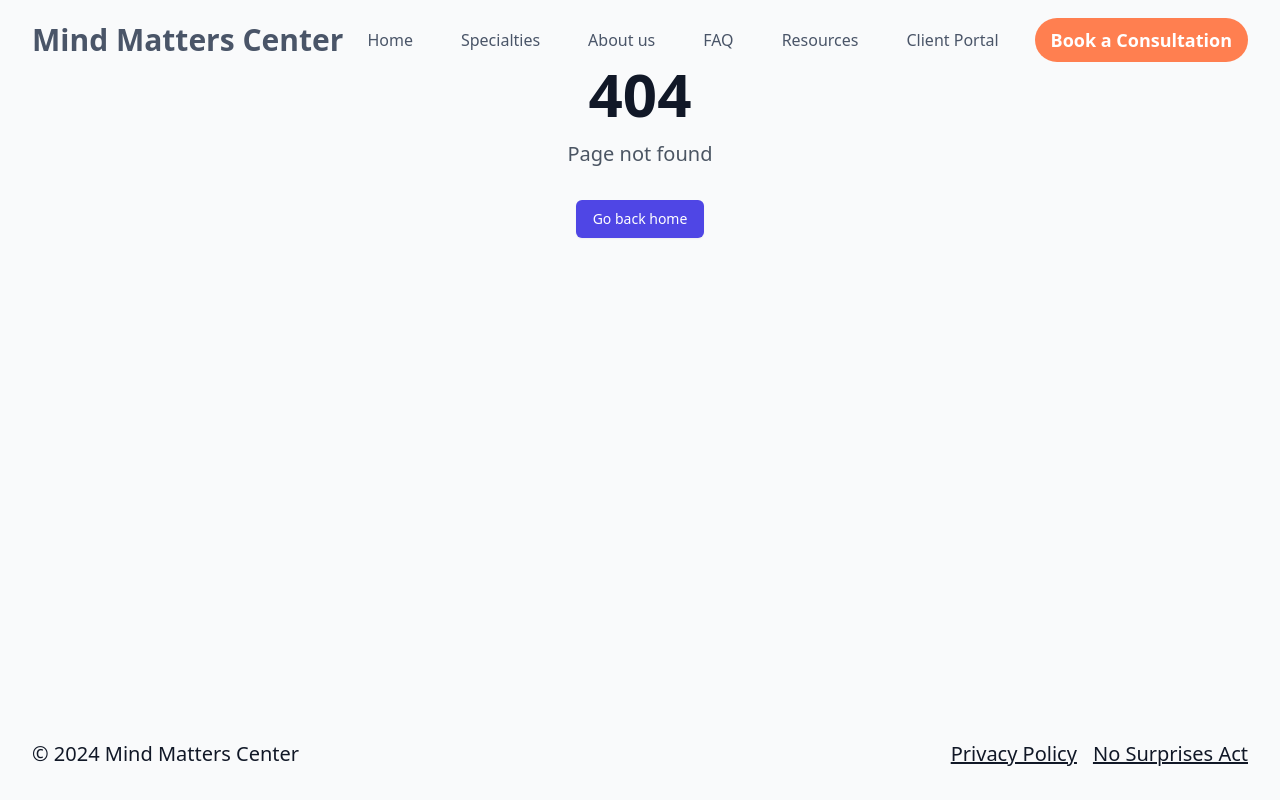
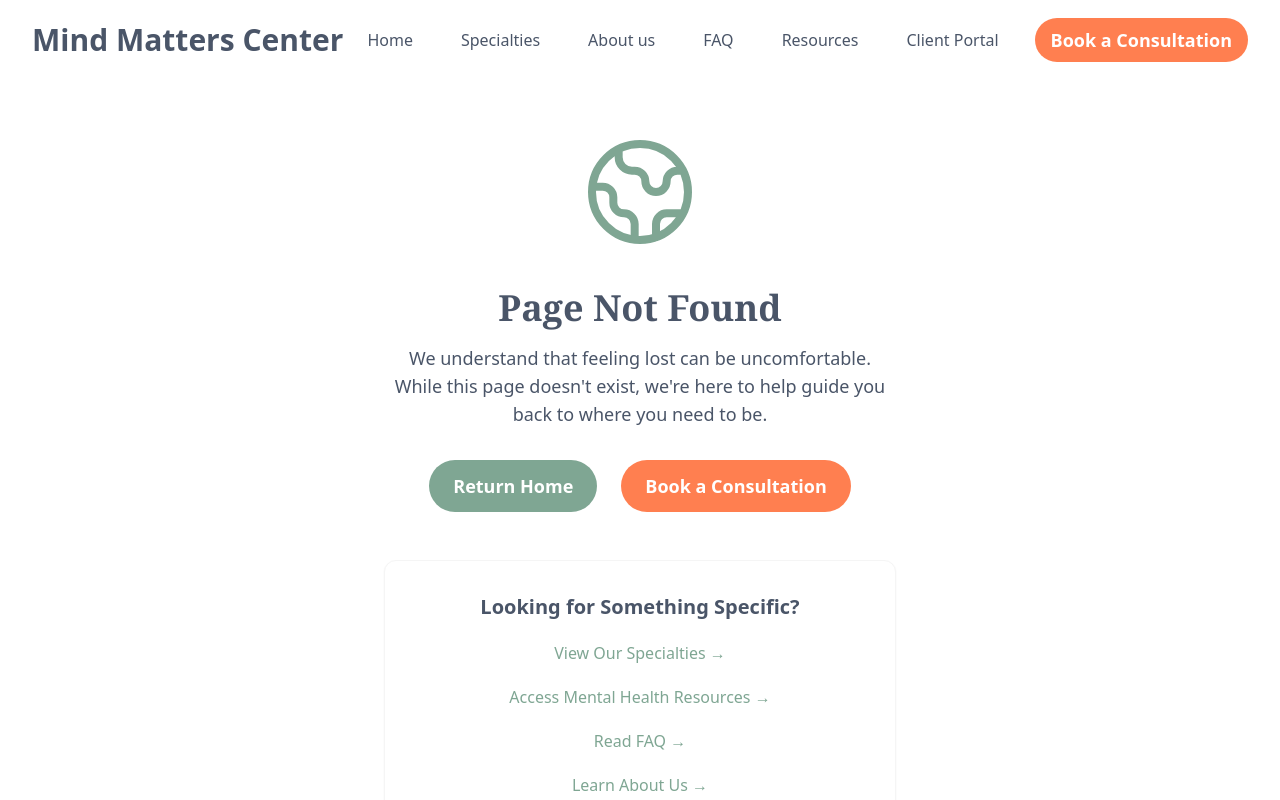
Before and after one commit to SravanthiSinha/mmc, a React (Vite) app: page /mmc/anxiety-depression in a window 1280 px wide. Before the commit this address had no page. Shown: the top 800 px of the page. Built offline with nearby package versions, Linux system fonts and the light colour scheme.

Commit message:
better page not found page

```diff
--- a/src/pages/NotFound.jsx
+++ b/src/pages/NotFound.jsx
@@ -1,17 +1,92 @@
-import React from 'react';
 import { Link } from 'react-router-dom';
 
 const NotFound = () => {
   return (
-    <div className="text-center py-16">
-      <h1 className="text-6xl font-bold text-gray-900 mb-4">404</h1>
-      <p className="text-xl text-gray-600 mb-8">Page not found</p>
-      <Link
-        to="/"
-        className="inline-flex items-center px-4 py-2 border border-transparent rounded-md shadow-sm text-sm font-medium text-white bg-indigo-600 hover:bg-indigo-700 focus:outline-none focus:ring-2 focus:ring-offset-2 focus:ring-indigo-500"
-      >
-        Go back home
-      </Link>
+    <div className="min-h-screen pt-20 sm:pt-24 md:pt-32 bg-brand-background-primary">
+      <div className="max-w-4xl mx-auto px-4 sm:px-6 lg:px-8 pb-16 sm:pb-20">
+        <div className="flex flex-col items-center justify-center text-center">
+          {/* Icon */}
+          <div className="mb-8 text-brand-sage">
+            <svg
+              className="w-24 h-24 sm:w-32 sm:h-32"
+              fill="none"
+              stroke="currentColor"
+              viewBox="0 0 24 24"
+            >
+              <path
+                strokeLinecap="round"
+                strokeLinejoin="round"
+                strokeWidth="1.5"
+                d="M3.055 11H5a2 2 0 012 2v1a2 2 0 002 2 2 2 0 012 2v2.945M8 3.935V5.5A2.5 2.5 0 0010.5 8h.5a2 2 0 012 2 2 2 0 104 0 2 2 0 012-2h1.064M15 20.488V18a2 2 0 012-2h3.064M21 12a9 9 0 11-18 0 9 9 0 0118 0z"
+              />
+            </svg>
+          </div>
+
+          {/* Main Content */}
+          <div className="max-w-lg">
+            <h1 className="text-2xl sm:text-3xl md:text-4xl font-serif text-brand-text-secondary mb-4">
+              Page Not Found
+            </h1>
+            <p className="text-base sm:text-lg text-brand-text-secondary mb-8">
+              We understand that feeling lost can be uncomfortable. While this page doesn't exist,
+              we're here to help guide you back to where you need to be.
+            </p>
+
+            {/* Quick Links */}
+            <div className="flex flex-col sm:flex-row justify-center gap-4 sm:gap-6 mb-12">
+              <Link
+                to="/"
+                className="inline-flex items-center justify-center px-6 py-3 bg-brand-sage text-white
+                  rounded-full hover:bg-opacity-90 transition-all duration-200
+                  hover:transform hover:scale-105 active:scale-95 text-base sm:text-lg font-semibold"
+              >
+                Return Home
+              </Link>
+              <Link
+                to="/book-consultation"
+                className="inline-flex items-center justify-center px-6 py-3 bg-brand-coral text-white
+                  rounded-full hover:bg-opacity-90 transition-all duration-200
+                  hover:transform hover:scale-105 active:scale-95 text-base sm:text-lg font-semibold"
+              >
+                Book a Consultation
+              </Link>
+            </div>
+
+            {/* Additional Resources */}
+            <div className="bg-white p-6 sm:p-8 rounded-xl shadow-sm border border-brand-gray-warm">
+              <h2 className="text-lg sm:text-xl font-semibold text-brand-text-secondary mb-4">
+                Looking for Something Specific?
+              </h2>
+              <div className="flex flex-col gap-3">
+                <Link
+                  to="/specialties"
+                  className="text-brand-sage hover:text-brand-yellow transition-colors duration-200"
+                >
+                  View Our Specialties →
+                </Link>
+                <Link
+                  to="/resources"
+                  className="text-brand-sage hover:text-brand-yellow transition-colors duration-200"
+                >
+                  Access Mental Health Resources →
+                </Link>
+                <Link
+                  to="/faq"
+                  className="text-brand-sage hover:text-brand-yellow transition-colors duration-200"
+                >
+                  Read FAQ →
+                </Link>
+                <Link
+                  to="/about"
+                  className="text-brand-sage hover:text-brand-yellow transition-colors duration-200"
+                >
+                  Learn About Us →
+                </Link>
+              </div>
+            </div>
+          </div>
+        </div>
+      </div>
     </div>
   );
 };
```
